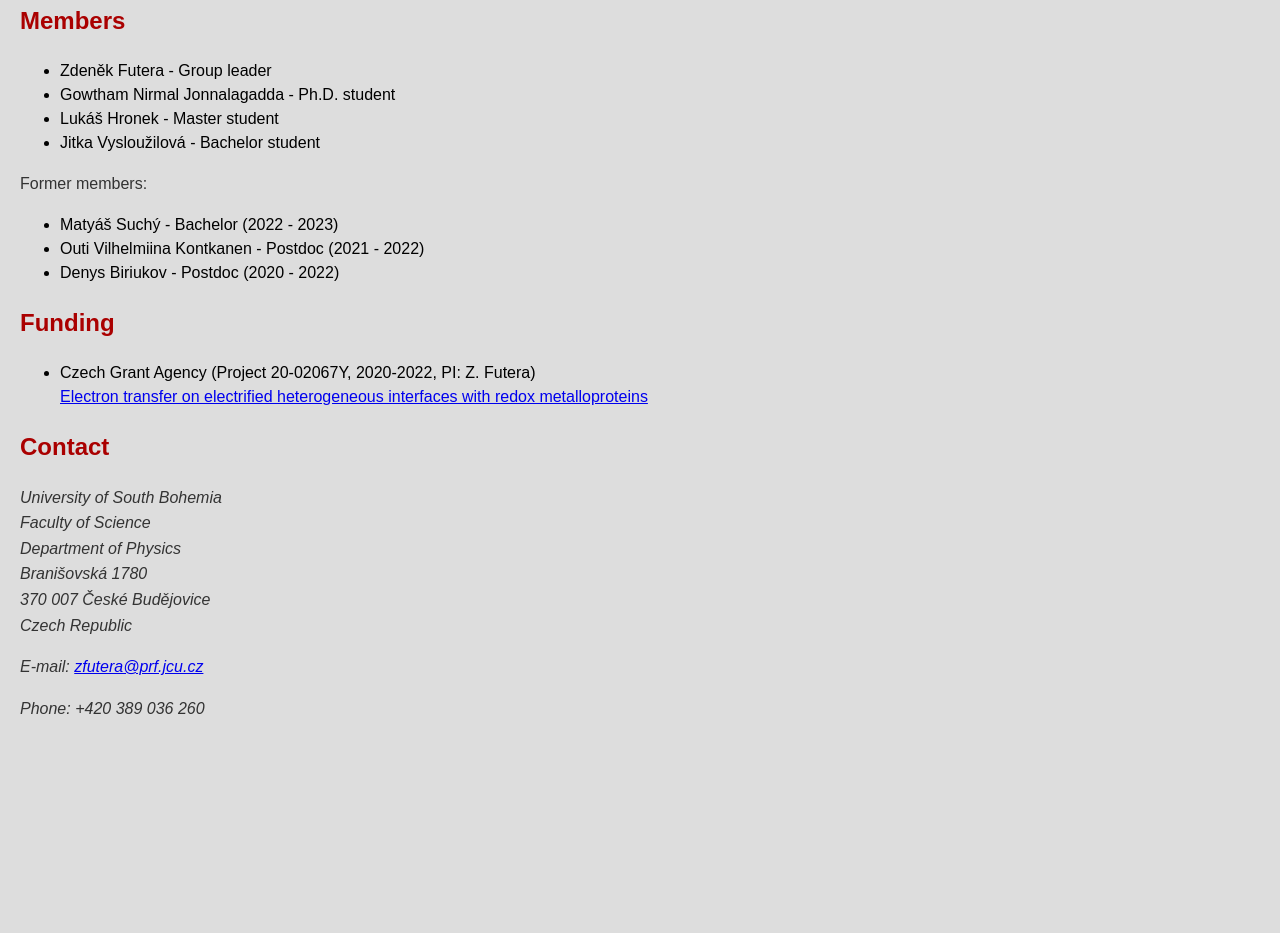
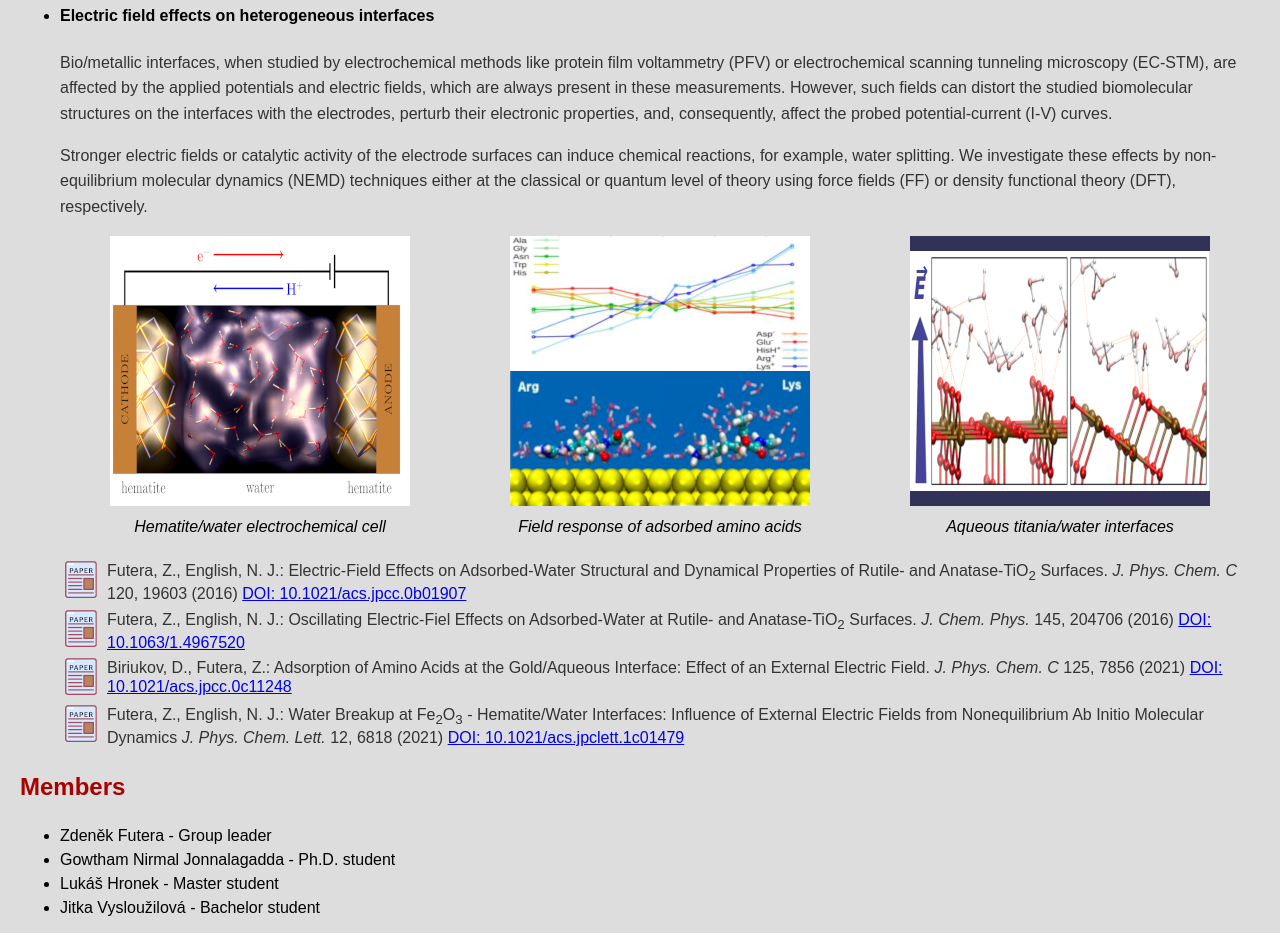
Before and after one commit to futera-group/futera-group.github.io, a plain HTML site: page index.html in a window 1280 px wide. Shown: the part 1392-2325 px from the top of the page. Before the commit the page ends 2133 px from the top, so only its background shows below. Drawn offline with Linux system fonts and the light colour scheme.

Commit message:
Research - electric fields

```diff
--- a/index.html
+++ b/index.html
@@ -66,6 +66,7 @@ Besides, we are interested in the electric field effects on heterogeneous intera
 </p>
 <ul>
   <li>
+    <!-- Protein junctions -->
     <h4>Electron transport in protein junctions</h4>
 
     <p>Although electrons in biomolecules are typically transferred by a hopping mechanism, "jumping" through the sequence of available redox sites, when peptides or proteins are incorporated between two metal contacts and form a junction, the transport mechanism changes to coherent tunneling.
@@ -97,7 +98,7 @@ This drastic change is caused by interactions between metallic and biomolecular
         <td>
         Futera, Z., Ide, I., Kayser, B., Garg, K., Jiang, X., van Wonderen, J. H., Butt, J. N., Ishii, H., Pecht, I., Sheves, M., Cahen, D., Blumberger, J.:
         Coherent Electron Transport across a 3 nm Bioelectronic Junction Made of Multi-Heme Proteins.
-        <em>j. Phys. Chem. Lett.</em> 11, 9766 (2020)
+        <em>J. Phys. Chem. Lett.</em> 11, 9766 (2020)
         <a href="https://doi.org/10.1021/acs.jpclett.0c02686">DOI: 10.1021/acs.jpclett.0c02686</a>
         </td>
       </tr>
@@ -145,6 +146,80 @@ This drastic change is caused by interactions between metallic and biomolecular
     </p>
 
   </li>
+
+  <li>
+    <!-- Electric fields -->
+    <h4>Electric field effects on heterogeneous interfaces</h4>
+
+    <p>Bio/metallic interfaces, when studied by electrochemical methods like protein film voltammetry (PFV) or electrochemical scanning tunneling microscopy (EC-STM), are affected by the applied potentials and electric fields, which are always present in these measurements.
+However, such fields can distort the studied biomolecular structures on the interfaces with the electrodes, perturb their electronic properties, and, consequently, affect the probed potential-current (I-V) curves.
+    </p>
+    <p>Stronger electric fields or catalytic activity of the electrode surfaces can induce chemical reactions, for example, water splitting.
+We investigate these effects by non-equilibrium molecular dynamics (NEMD) techniques either at the classical or quantum level of theory using force fields (FF) or density functional theory (DFT), respectively.
+    </p>
+
+    <table id="research-areas-figures">
+      <tr>
+        <td><img src="figures/fig-hematite-cell.png" alt="Hematite cell"></td>
+        <td><img src="figures/fig-field-amino.png" alt="Field-affected amino acids"></td>
+        <td><img src="figures/fig-field-titania.png" alt="Aqueous TiO2 interfaces"></td>
+      </tr>
+      <tr>
+        <td><i>Hematite/water electrochemical cell</i></td>
+        <td><i>Field response of adsorbed amino acids</i></td>
+        <td><i>Aqueous titania/water interfaces</i></td>
+      </tr>
+    </table>
+    </p>
+
+    <p>
+    <table id="research-areas-papers">
+
+      <!-- Futera 2016 -->
+      <tr>
+        <td><img src="figures/icon-paper.png" alt="Paper icon"></td>
+        <td>
+        Futera, Z., English, N. J.:
+        Electric-Field Effects on Adsorbed-Water Structural and Dynamical Properties of Rutile- and Anatase-TiO<sub>2</sub> Surfaces.
+        <em>J. Phys. Chem. C</em> 120, 19603 (2016)
+        <a href="https://doi.org/10.1021/acs.jpcc.6b01907">DOI: 10.1021/acs.jpcc.0b01907</a>
+        </td>
+      </tr>
+      <!-- Futera 2016 -->
+      <tr>
+        <td><img src="figures/icon-paper.png" alt="Paper icon"></td>
+        <td>
+        Futera, Z., English, N. J.:
+        Oscillating Electric-Fiel Effects on Adsorbed-Water at Rutile- and Anatase-TiO<sub>2</sub> Surfaces.
+        <em>J. Chem. Phys.</em> 145, 204706 (2016)
+        <a href="https://doi.org/10.1063/1.4967520">DOI: 10.1063/1.4967520</a>
+        </td>
+      </tr>
+      <!-- Biriukov 2021 -->
+      <tr>
+        <td><img src="figures/icon-paper.png" alt="Paper icon"></td>
+        <td>
+        Biriukov, D., Futera, Z.:
+        Adsorption of Amino Acids at the Gold/Aqueous Interface: Effect of an External Electric Field.
+        <em>J. Phys. Chem. C</em> 125, 7856 (2021)
+        <a href="https://doi.org/10.1021/acs.jpcc.0c11248">DOI: 10.1021/acs.jpcc.0c11248</a>
+        </td>
+      </tr>
+      <!-- Futera 2021 -->
+      <tr>
+        <td><img src="figures/icon-paper.png" alt="Paper icon"></td>
+        <td>
+        Futera, Z., English, N. J.:
+        Water Breakup at Fe<sub>2</sub>O<sub>3</sub> - Hematite/Water Interfaces: Influence of External Electric Fields from Nonequilibrium Ab Initio Molecular Dynamics
+        <em>J. Phys. Chem. Lett.</em> 12, 6818 (2021)
+        <a href="https://doi.org/10.1021/acs.jpclett.1c01479">DOI: 10.1021/acs.jpclett.1c01479</a>
+        </td>
+      </tr>
+    </table>
+    </p>
+
+  </li>
+
 </ul>
 </section>
 
```
Also changed, not shown: figures/fig-field-amino.png (added), figures/fig-field-titania.png (added), figures/fig-hematite-cell.png (added).
